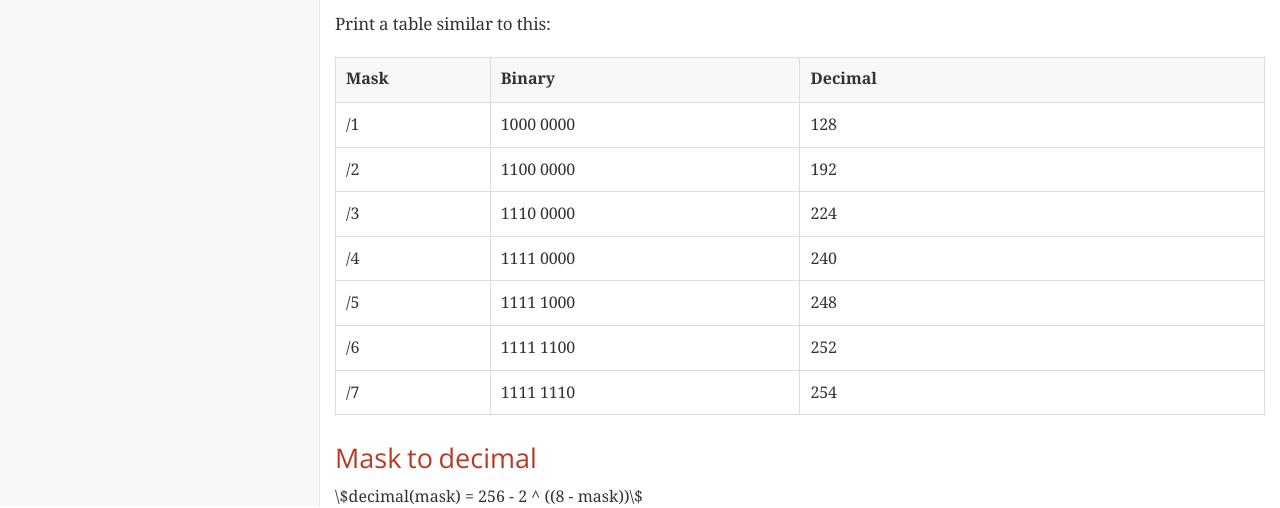
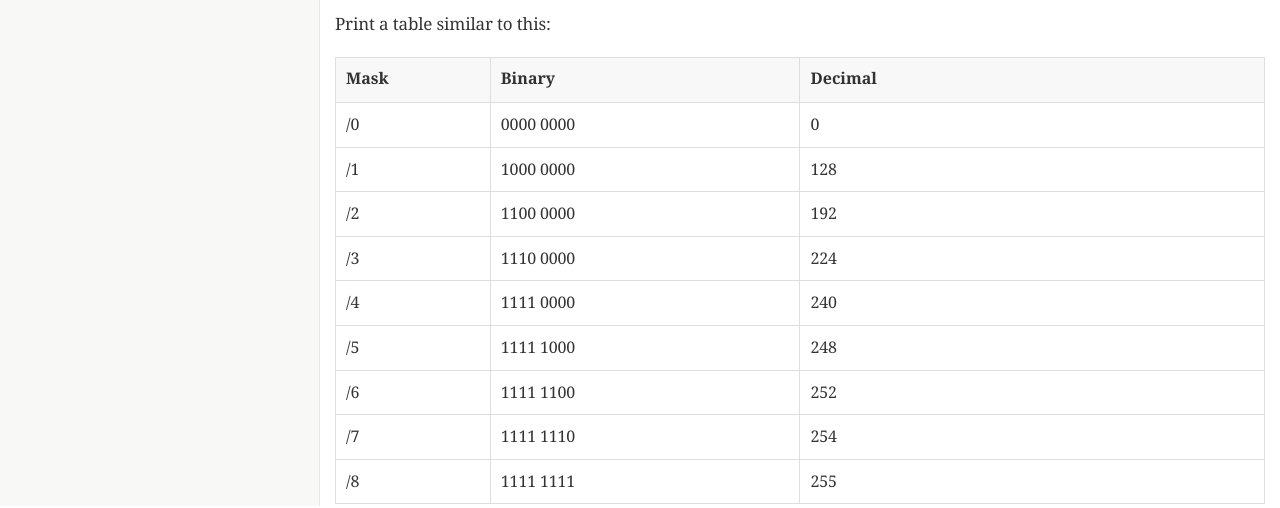
Before and after one commit to t-h2o/net-bc, a plain HTML site: page index.html in a window 1280 px wide. Shown: the part 294-802 px from the top of the page. Drawn offline with nearby package versions, Linux system fonts and the light colour scheme; some packages are replaced by stand-ins of ours; a web font is replaced by a local one.

Commit message:
doc: add /0 and /8

```diff
--- a/index.html
+++ b/index.html
@@ -487,6 +487,11 @@ body.book #toc,body.book #preamble,body.book h1.sect0,body.book .sect1>h2{page-b
 </thead>
 <tbody>
 <tr>
+<td class="tableblock halign-left valign-top"><p class="tableblock">/0</p></td>
+<td class="tableblock halign-left valign-top"><p class="tableblock">0000 0000</p></td>
+<td class="tableblock halign-left valign-top"><p class="tableblock">0</p></td>
+</tr>
+<tr>
 <td class="tableblock halign-left valign-top"><p class="tableblock">/1</p></td>
 <td class="tableblock halign-left valign-top"><p class="tableblock">1000 0000</p></td>
 <td class="tableblock halign-left valign-top"><p class="tableblock">128</p></td>
@@ -520,6 +525,11 @@ body.book #toc,body.book #preamble,body.book h1.sect0,body.book .sect1>h2{page-b
 <td class="tableblock halign-left valign-top"><p class="tableblock">/7</p></td>
 <td class="tableblock halign-left valign-top"><p class="tableblock">1111 1110</p></td>
 <td class="tableblock halign-left valign-top"><p class="tableblock">254</p></td>
+</tr>
+<tr>
+<td class="tableblock halign-left valign-top"><p class="tableblock">/8</p></td>
+<td class="tableblock halign-left valign-top"><p class="tableblock">1111 1111</p></td>
+<td class="tableblock halign-left valign-top"><p class="tableblock">255</p></td>
 </tr>
 </tbody>
 </table>
```
Also changed, not shown: 1 other file.
